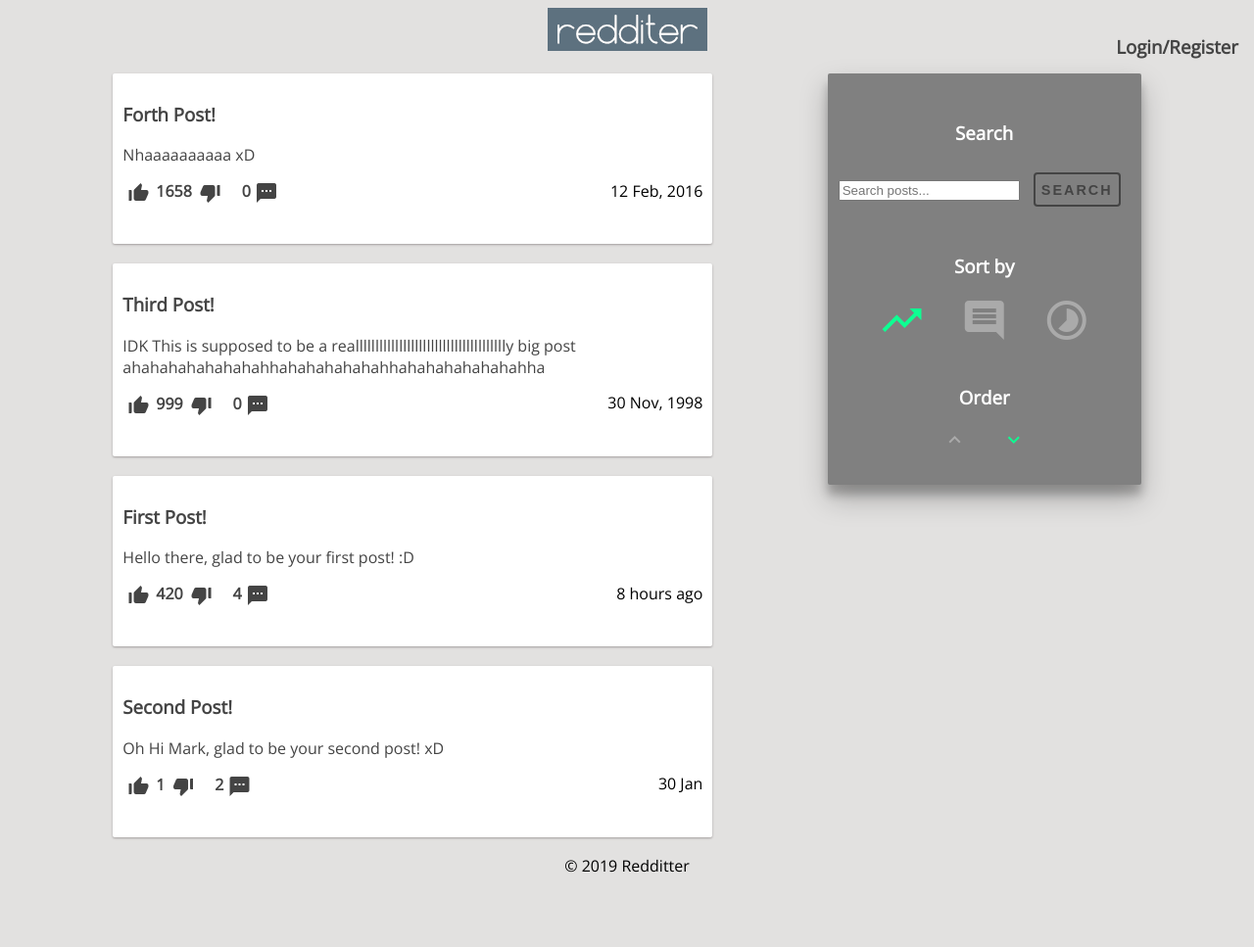
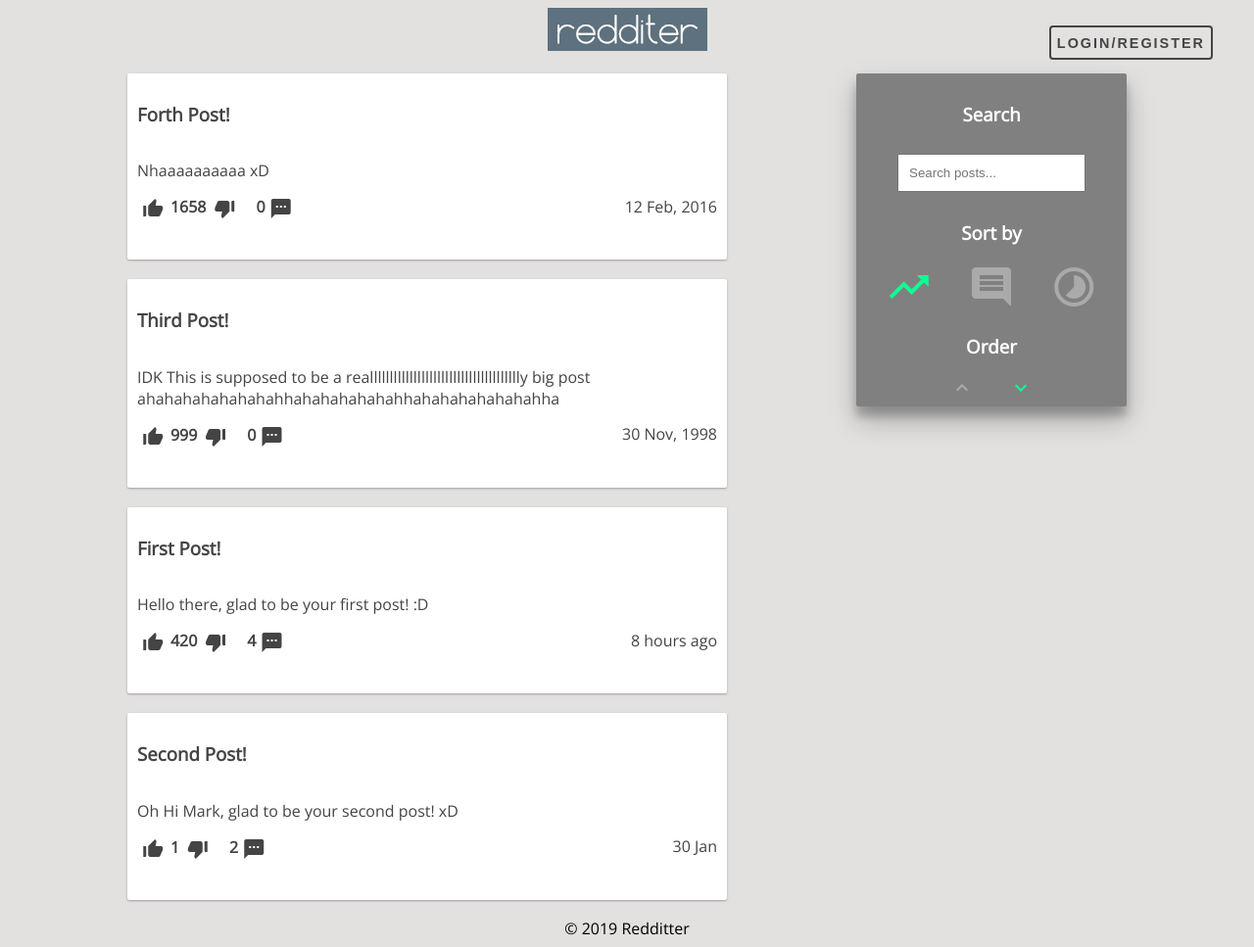
Before and after one commit to Rockdell/3LTW, a PHP site: page /pages/feed.php in a window 1280 px wide. Shown: the whole page at 98% size. Before the commit the page ends 891 px from the top, so only its background shows below. Run offline with PHP 8.4, Linux system fonts and the light colour scheme; data comes from the database, SQL or seed files in the repository.

Commit message:
More improvements.

```diff
--- a/css/style.css
+++ b/css/style.css
@@ -17,11 +17,48 @@ footer {
 	text-align: center;
 }
 
+#feed-page {
+	justify-content: space-evenly;
+}
+
+#profile-page {
+	justify-content: space-around;
+}
+
+#post-page {
+	justify-content: center;
+}
+
 /* User bar */
 .user-bar {
 	position: absolute;
 	top: 1em;
-	right: 1em;
+	right: 2em;
+	font-weight: bold;
+}
+
+/* Sign bar */
+.sign-bar {
+	width: 300px;
+	background: white;
+	box-shadow: 0 14px 28px rgba(0,0,0,0.25), 0 10px 10px rgba(0,0,0,0.22);
+}
+
+.sign-bar h1  {
+	color: #444;
+ }
+
+.sign-bar > button {
+	position: absolute;
+	right: 0;
+	width: 35px;
+}
+
+.sign-bar form {
+	text-align: center;
+
+	flex-direction: column;
+	justify-content: space-between;
 }
 
 /* Profile-bar */
@@ -30,12 +67,12 @@ footer {
 	text-align: center;
 	box-shadow: 0 14px 28px rgba(0,0,0,0.25), 0 10px 10px rgba(0,0,0,0.22);
 
-	width: 250px;
-	max-height: 600px;
+	width: 15em;
+	height: 20em;
 
 	display: flex;
 	flex-direction: column;
-	justify-content: space-evenly;
+	justify-content: space-between;
 }
 
 .profile-bar #user-info {
@@ -47,14 +84,21 @@ footer {
 	color: #888;
 }
 
+.profile-bar #user-settings {
+	height: 4em;
+	grid-area: settings;
+}
+
 /* Search-bar */
 .search-bar {
 	background: gray;
 	text-align: center;
 	box-shadow: 0 14px 28px rgba(0,0,0,0.25), 0 10px 10px rgba(0,0,0,0.22);
 
-	width: 300px;
-	max-height: 400px;
+	width: 16em;
+	height: 20em;
+	/* min-width: 20em;
+	max-height: 300px; */
 
 	display: flex;
 	flex-direction: column;
@@ -66,6 +110,7 @@ footer {
  }
 
 .sort-by ul {
+	list-style-type: none;
 	margin: 0;
 	padding: 0;
 }
@@ -84,7 +129,7 @@ footer {
 	font-size: 3em;
 }
 
-#by ul li label {
+#order ul li label {
 	font-size: 1em;
 }
 
@@ -106,11 +151,12 @@ footer {
 
 /* List-posts */
 .list-posts {
-	max-width: 50%;
+
+	width: 50%;
 
 	display: flex;
 	flex-direction: column;
-	justify-content: space-evenly;
+	justify-content: space-around;
 }
 
 /* Post */
@@ -119,28 +165,18 @@ footer {
 	transition: all 0.3s cubic-bezier(.25,.8,.25,1);
 	box-shadow: 0 1px 3px rgba(133, 96, 96, 0.12), 0 1px 2px rgba(0,0,0,0.24);
 
-	min-width: 50%;
-	max-width: 700px;
+	/* width: 94%; */
+/*
+	display: grid;
+	grid-template-areas: 'title title title' 'text text text' 'info info date'; */
 
-	display: grid;
-	grid-template-areas: 'title title title' 'text text text' 'info info date';
-
-	/* display: flex;
+	display: flex;
 	flex-direction: column;
-	justify-content: space-evenly; */
+	justify-content: space-evenly;
 }
 
-.post #post_title {
-	grid-area: title;
-}
-
-.post #post-info {
-	grid-area: info;
-	margin-bottom: 0%;
-}
-
-.post #post_date {
-	grid-area: date;
+#post-page .post {
+	width: 50%;
 }
 
 .post h1 {
@@ -181,6 +217,13 @@ footer {
 a {
 	text-decoration: none;
 	color: #444;
+}
+
+input[type=text], input[type=password], input[type=search] {
+	width: 75%;
+    padding: 10px;
+    margin: 10px;
+    display: inline-block;
 }
 
 /* Button */
@@ -226,13 +269,18 @@ button {
   	top: 0;
 }
 
+/* .opacity {
+	background-color: rgba(0,0,0,0.4);
+	transition: 0.5s ease-in;
+} */
+
 /* Page */
 .page {
 	grid-area: main;
 
 	display: flex;
 	flex-direction: row;
-	justify-content: space-evenly;
+	/* justify-content: space-between; */
 }
 
 /* Container */
@@ -243,6 +291,23 @@ button {
 
 	word-wrap: break-word;
 	cursor: default;
+}
+
+/* Modal */
+.modal {
+	display: none;
+	position: fixed;
+
+	left: 50%;
+	top: 50%;
+	transform: translate(-50%, -50%);
+
+	z-index: 2;
+	overflow: hidden;
+}
+
+.modal-content {
+	margin: 15% auto 15% auto;
 }
 
 
--- a/database/redditter.sql
+++ b/database/redditter.sql
@@ -76,11 +76,10 @@ BEGIN
 END;
 
 -- Rockdell:vidal
-INSERT INTO User VALUES ('Rockdell', 'Pedro Pinho', '7C8045A66FCB89D3099F8FAFF3E8058D788982A2D3CB88DB73B3AADA9F32FD8C', 'xavi@gmail.com', 'This is bio', NULL);
+INSERT INTO User VALUES ('Rockdell', 'Pedro Pinho', '7c8045a66fcb89d3099f8faff3e8058d788982a2d3cb88db73b3aada9f32fd8c', 'xavi@gmail.com', 'This is bio', NULL);
 
 -- kick0ut:ltwftw
-INSERT INTO User VALUES ('kick0ut', 'Miguel Teixeira', '657EAA9E4FC3CCCB0CB352EBA782F0AE6D7EA8C73688A44421C95C9C9533582E', 'miguel@gmail.com', 'Je suis très jolie', NULL);
-
+INSERT INTO User VALUES ('kick0ut', 'Miguel Teixeira', '657eaa9e4fc3cccb0cb352eba782f0ae6d7ea8c73688a44421c95c9c9533582e', 'miguel@gmail.com', 'Je suis très jolie', NULL);
 
 INSERT INTO Post VALUES (1, 'Rockdell', 'First Post!', 'Hello there, glad to be your first post! :D', strftime('%s', 'now'), 420);
 INSERT INTO Post VALUES (2, 'kick0ut', 'Second Post!', 'Oh Hi Mark, glad to be your second post! xD', '1517355738', 1);
--- a/database/user.php
+++ b/database/user.php
@@ -1,10 +1,10 @@
 <?php
 
 /* Checks if the Login information is correct */
-function isLoginCorrect($username, $password) {
+function isLoginCorrect($userID, $password) {
 	global $dbh;
-	$stmt = $dbh->prepare("SELECT * FROM user WHERE username = ? AND pass = ?");
-	$stmt->execute(array($username, hash('sha256', $password)));
+	$stmt = $dbh->prepare("SELECT * FROM User WHERE userID = ? AND pass = ?");
+	$stmt->execute(array($userID, hash("sha256", $password)));
 	return $stmt->fetch() !== false;
 }
 
--- a/includes/session.php
+++ b/includes/session.php
@@ -8,6 +8,10 @@
             return false;
     }
 
+    function isSameUser($username) {
+        return isLoggedIn() && $_SESSION["username"] === $username;
+    }
+
     function setCurrentUser($username) {
         $_SESSION['username'] = $username;
     }
--- a/pages/feed.php
+++ b/pages/feed.php
@@ -8,7 +8,7 @@
 	include_once($_SERVER["DOCUMENT_ROOT"]."/templates/common/header.php");
 ?>
 
-<div class="page">
+<div id="feed-page" class="page">
 	<?php
 		include_once($_SERVER["DOCUMENT_ROOT"]."/templates/components/list-posts.php");
 		include_once($_SERVER["DOCUMENT_ROOT"]."/templates/components/search-bar.php");
--- a/pages/profile.php
+++ b/pages/profile.php
@@ -7,14 +7,13 @@
     $posts = getPostByUser($user["userID"]);
 
     include_once($_SERVER["DOCUMENT_ROOT"]."/templates/common/header.php");
+    // include_once($_SERVER["DOCUMENT_ROOT"]."/templates/components/login-register.php");
 ?>
 
-<div class="page">
+<div id="profile-page" class="page">
     <?php
         include($_SERVER["DOCUMENT_ROOT"]."/templates/components/profile-bar.php");
         include($_SERVER["DOCUMENT_ROOT"]."/templates/components/list-posts.php");
         include($_SERVER["DOCUMENT_ROOT"]."/templates/components/search-bar.php");
     ?>
 </div>
-
-<?php include_once($_SERVER["DOCUMENT_ROOT"]."/templates/common/footer.php"); ?>
--- a/templates/common/footer.php
+++ b/templates/common/footer.php
@@ -1,4 +1,4 @@
-        <footer class="bottom-bar">
+        <footer>
             &copy; 2019 Redditter
         </footer>
     </body>
--- a/templates/common/header.php
+++ b/templates/common/header.php
@@ -10,7 +10,12 @@
         <script src="/js/script.js" defer></script>
     </head>
     <body>
-        <header class="top-bar">
+        <header>
             <a href="/pages/feed.php"><img src="/img/logo.png" /></a>
             <?php include_once($_SERVER["DOCUMENT_ROOT"]."/templates/components/user-bar.php"); ?>
         </header>
+
+        <?php
+            if (!isLoggedIn())
+                include_once($_SERVER["DOCUMENT_ROOT"]."/templates/components/sign-bar.php");
+        ?>
--- a/templates/components/post.php
+++ b/templates/components/post.php
@@ -2,11 +2,11 @@
 
 <article class="post container">
     <a href="/pages/post.php?id=<?=$post["postID"]?>">
-        <h1 id="post_title"><?=$post["title"]?></h3>
+        <h1><?=$post["title"]?></h1>
+    </a>
     <section id="post-content">
         <p><?=$post["content"]?></p>
     </section>
-    </a>
 
     <section id="post-info">
         <input type="checkbox" id="upvote<?=$post["postID"]?>">
@@ -26,9 +26,6 @@
         <a id="nbCommentsLink" href="/pages/post.php?id=<?=$post["postID"]?>">
             <i class="material-icons">textsms</i>
         </a>
-    </section>
-
-    <section id="post_date">
         <p id="time_ago"><?=time_ago($post["postDate"])?></p>
     </section>
 
--- a/templates/components/search-bar.php
+++ b/templates/components/search-bar.php
@@ -3,7 +3,7 @@
     <section id="search" class="sort-by">
         <h1>Search</h1>
         <input type="search" placeholder="Search posts..."/>
-        <button class="fill" onclick="searchPosts()"> Search </button>
+        <!-- <button class="fill" onclick="searchPosts()"> Search </button> -->
     </section>
 
     <section id="sort" class="sort-by">
@@ -24,7 +24,7 @@
         </ul>
     </section>
 
-    <section id="by" class="sort-by">
+    <section id="order" class="sort-by">
         <h1>Order</h1>
         <ul>
             <li>
--- /dev/null
+++ b/templates/components/sign-bar.php
@@ -0,0 +1,29 @@
+
+<aside id="login-open" class="sign-bar modal container">
+    <button class="fill" onclick="closeSignIn()">&times;</button>
+    <form id="login" class="modal-content" action="/actions/login.php" method="post">
+        <h1>Login</h1>
+        <div>
+            <input type="text" name="username" placeholder="Enter username" required>
+            <input type="password" name="password" placeholder="Enter password" required>
+        </div>
+        <div>
+            <button type="submit" class="fill">Login</button>
+            <button type="button" class="fill" onclick="signInOrUp()">Go to register</button>
+        </div>
+    </form>
+
+    <form id="register" class="modal-content" action="/actions/register.php" method="post">
+        <h1>Register</h1>
+        <div>
+            <input type="text" name="username" placeholder="Enter username" required>
+            <input type="text" name="email" placeholder="Enter email" required>
+            <input type="password" name="password" placeholder="Enter password" required>
+            <input type="password" name="password2" placeholder="Reenter password" required>
+        </div>
+        <div>
+            <button type="submit" class="fill">Register</button>
+            <button type="button" class="fill" onclick="signInOrUp()">Go to login</button>
+        </div>
+    </form>
+</aside>
--- a/templates/components/user-bar.php
+++ b/templates/components/user-bar.php
@@ -1,13 +1,16 @@
 <aside class="user-bar">
     <?php if (isset($_SESSION["username"]) && $_SESSION["username"] != "") { ?>
         <a href="/pages/profile.php?user=<?=$_SESSION["username"]?>">
+
             <span><?=$_SESSION["username"]?></span>
-                <img class="miniature-profile-picture" src="/img/users/<?=$_SESSION["username"]?>.png">
+
+            <?php if (file_exists($_SERVER['DOCUMENT_ROOT']."/img/users/".$_SESSION["username"].".png")) { ?>
+                <img class="miniature-profile-picture" src="/img/users/<?=$_SESSION["username"]?>.png"?>>
+            <?php } else { ?>
+                <img class="miniature-profile-picture" src="/img/users/unknown.png">
+            <?php } ?>
         </a>
     <?php } else { ?>
-            <a href="/pages/register.php">
-                <h3>Login/Register</h3>
-            </a>
+        <button class="fill" onclick="openSignIn()">Login/Register</button>
     <?php } ?>
-    </a>
 </aside>
```
Also changed, not shown: actions/login.php (+6 -4 lines), index.php (+2 -9 lines), js/script.js (+56 -28 lines), pages/post.php (+4 -4 lines), templates/components/profile-bar.php (+9 -3 lines), templates/components/side-bar.php (deleted, +0 -12 lines), img/users/unknown.png (added). Lines whose indentation alone changed are shown as unchanged.
